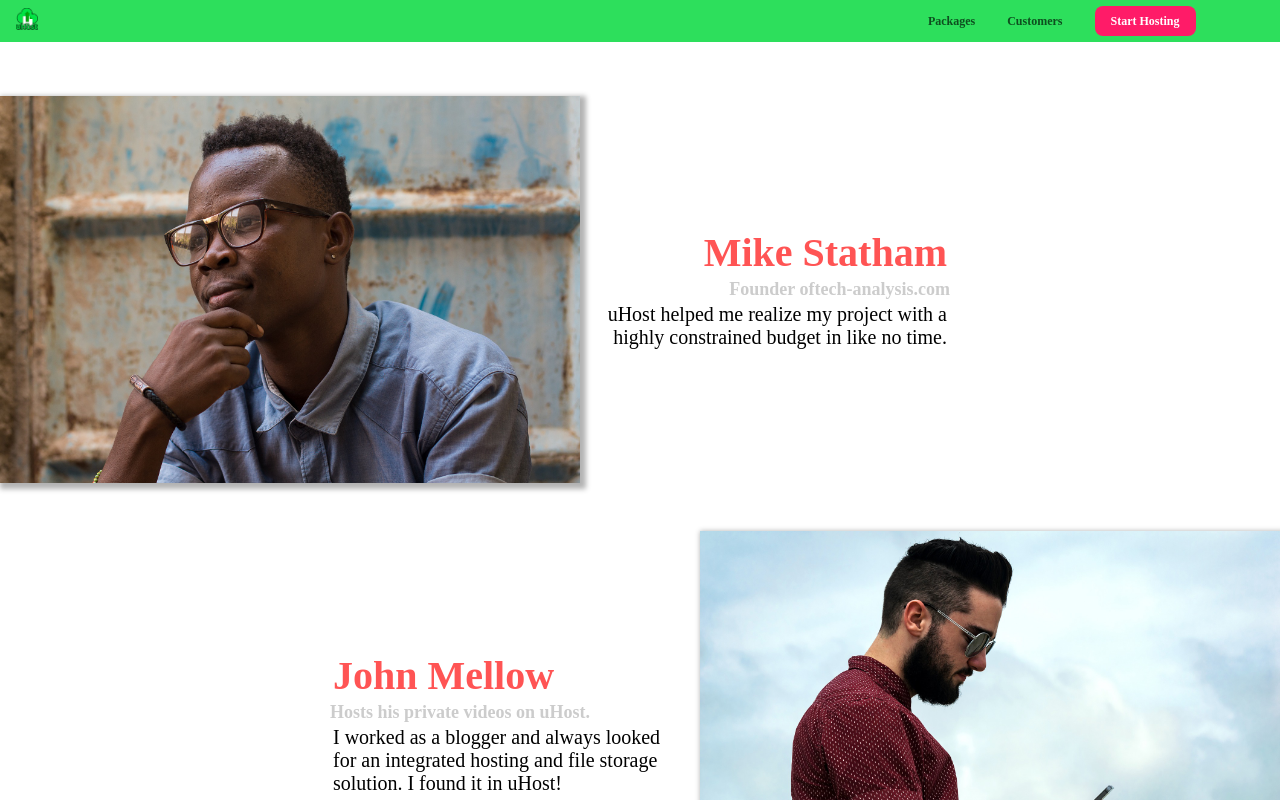
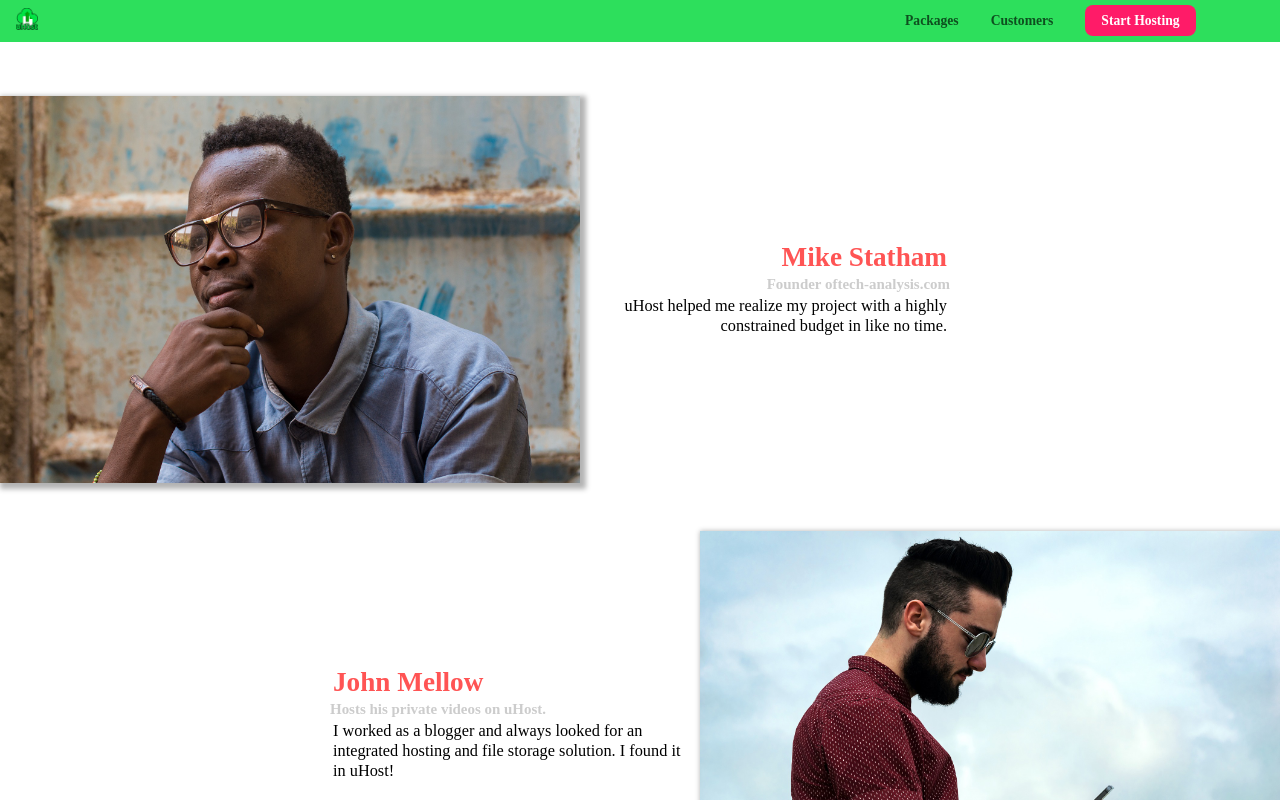
Before and after one commit to butterbeetle/css-practice, a React (Create React App) app: page /customers in a window 1280 px wide. Shown: the top 800 px of the page. Built offline with nearby package versions, Linux system fonts and the light colour scheme.

Commit message:
[41] rem / em

```diff
--- a/src/components/Customer.module.css
+++ b/src/components/Customer.module.css
@@ -1,5 +1,5 @@
 .testimonial {
-  font-size: 20px;
+  font-size: 1.2rem;
   margin: 48px 0;
 }
 
@@ -43,11 +43,12 @@
 .testimonial__name {
   margin: 3px;
   color: #ff5454;
+  font-size: 2rem;
 }
 
 .testimonial__subtitle {
   margin: 0;
-  font-size: 18px;
+  font-size: 1.1rem;
   color: #ccc;
 }
 
--- a/src/index.css
+++ b/src/index.css
@@ -3,7 +3,7 @@
 }
 
 html {
-  font-size: 75%;
+  font-size: 85%;
 }
 
 body {
```
